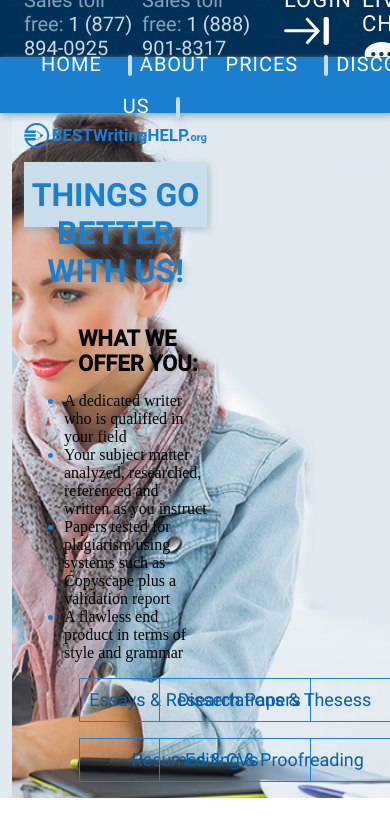
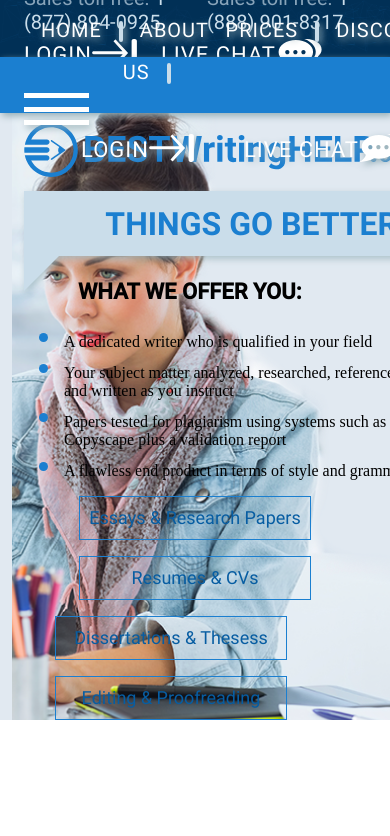
Before and after one commit to Robert-gut/F34-Best-Writing-, a plain HTML site: page index.html in a window 390 px wide. Shown: the top 836 px of the page. Drawn offline with Linux system fonts and the light colour scheme.

Commit message:
added adap

```diff
--- a/css/stule_files/baner.css
+++ b/css/stule_files/baner.css
@@ -17,7 +17,7 @@
   background-color: var(--color_btn_send_message_hover);
   display: inline-block;
   text-align: center;
-  width: 100%;
+  width: 600px;
   height: 65px;
   filter: drop-shadow(2px 3.464px 3.5px rgba(155, 182, 190, 0.75))
 }
@@ -31,7 +31,7 @@
 	border-right: 35px solid transparent;
   position: relative;
   top: 65px;
-  right: 305.5px;
+  right: 282.5px;
 }
 
 .baner .block_h1 h1{
@@ -59,6 +59,7 @@
 
 .baner ul li::marker{
     color: var(--color_main_1);
+    font-size: 30px;
 }
 
 .baner .btm a{
--- a/css/stule_files/header.css
+++ b/css/stule_files/header.css
@@ -9,6 +9,7 @@ header{
 .phone{
     display: flex;
     justify-content: space-around;
+    align-items: center;
 }
 
 header span, header a{
@@ -25,8 +26,7 @@ header a{
 }
 
 header .login_and_chat{
-    display: flex;
-    justify-content: space-evenly;
+    margin-bottom: 5px;
 }
 
 header .login, header .live_chat{
--- a/css/stule_files/navBar.css
+++ b/css/stule_files/navBar.css
@@ -31,14 +31,65 @@ nav .border_li::after{
   content: '';
   border: 2px solid var(--color_btn_send_message_hover);
   border-radius: 3px;
-  position: relative;
-  left: 9px;
 }
 
 nav ul li a:hover{
     background-color: var(--color_btn_send_message_hover);
     color: var(--color_btn_text_hover);
-    box-shadow: -17px 0px 0px var(--color_btn_send_message_hover),
-    17px 0px 0px var(--color_btn_send_message_hover);
+    box-shadow: -6px 0px 0px var(--color_btn_send_message_hover),
+    6px 0px 0px var(--color_btn_send_message_hover);
     /* z-index: 1; */
 }
+
+@media screen and (min-width: 1400px){
+  nav .border_li::after{
+    position: relative;
+    left: 10px;
+  }
+  nav ul li a:hover{
+    box-shadow: -16px 0px 0px var(--color_btn_send_message_hover),
+                16px 0px 0px var(--color_btn_send_message_hover);
+  }
+}
+
+nav .login_and_chat{
+  display: flex;
+  justify-content: flex-end;
+}
+
+nav .login, nav .live_chat{
+  font-size: 22px;
+  letter-spacing: 1px;
+  line-height: 24px;
+  text-transform: uppercase;
+  color: var(--color_btn_text);
+  font-weight: 400;
+  font-family: Roboto_Regular;
+  text-decoration: none;
+}
+
+nav .login{
+  margin-right: 40px;
+}
+
+
+nav .login::after{
+content: '';
+display: inline-block;
+background-image: url(../../images/Login.svg);
+background-repeat: no-repeat;
+width: 55px;
+height: 28px;
+position: relative;
+top: 5px;
+}
+nav .live_chat::after{
+content: '';
+display: inline-block;
+background-image: url(../../images/Chat.svg);
+background-repeat: no-repeat;
+width: 55px;
+height: 28px;
+position: relative;
+top: 5px;
+}
--- a/index.html
+++ b/index.html
@@ -13,11 +13,11 @@
         <div class="container-fluid">
             <div class="container">
                 <div class="row">
-                    <div class="col-8 text-center phone">
+                    <div class="col-xl-8 col-lg-12 text-center phone">
                         <span>Sales toll free: <a href="#">1 (877) 894-0925</a></span>
                         <span class="num">Sales toll free: <a href="#">1 (888) 901-8317</a></span>
                     </div>
-                    <div class="col-4 login_and_chat">
+                    <div class="col-xl-4 d-lg-none d-xl-block login_and_chat">
                         <a href="#" class="login">login</a>
                         <a href="#" class="live_chat">live chat</a>
                     </div>
@@ -30,7 +30,7 @@
         <div class="container-fluid">
             <div class="container">
                 <div class="row">
-                    <div class="col-12">
+                    <div class="col-xl-12 d-lg-none d-xl-block">
                         <ul>
                             <li class="border_li"><a href="#">home</a></li>
                             <li class="border_li"><a href="#">about us</a></li>
@@ -43,6 +43,16 @@
                             <li class=""><a href="#">blog</a></li>
                         </ul>
                     </div>
+
+                      <div class="col-lg-2 d-xl-none">
+                        <img src="./images/Rectangle.png" alt="Rectangle">
+                      </div>
+
+                      <div class="col-lg-10 d-xl-none login_and_chat">
+                        <a href="#" class="login">login</a>
+                        <a href="#" class="live_chat">live chat</a>
+                    </div>
+
                 </div>
             </div>
         </div>
@@ -51,7 +61,7 @@
     <div class="container-fluid baner">
         <div class="container bg_img">
             <div class="row">
-                <div class="col-6">
+                <div class="col-xl-6 col-lg-7">
                     <a href="#"><img src="./images/Logo.svg" alt="logo"></a>
                     <div class="block_h1">
                         <h1>Things go Better with Us!</h1>
@@ -64,7 +74,7 @@
                         <li>A flawless end product in terms of style and grammar</li>
                     </ul>
                     <div class="row">
-                        <div class="col-6">
+                        <div class="col-xl-6 col-lg-6">
                             <div class="btm btm1">
                                 <a href="#">Essays & Research Papers</a>
                             </div>
@@ -72,7 +82,7 @@
                                 <a href="#">Resumes & CVs</a>
                             </div>
                         </div>
-                        <div class="col-6">
+                        <div class="col-xl-6 col-lg-6">
                             <div class="btm btm2">
                                 <a href="#">Dissertations & Thesess</a>
                             </div>
@@ -82,7 +92,7 @@
                         </div>
                     </div>
                 </div>
-                <div class="col-6"></div>
+                <div class="col-xl-6 col-lg-5"></div>
             </div>
         </div>
     </div>
```
Also changed, not shown: images/Rectangle.png (added).
